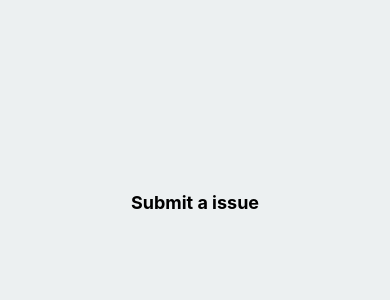
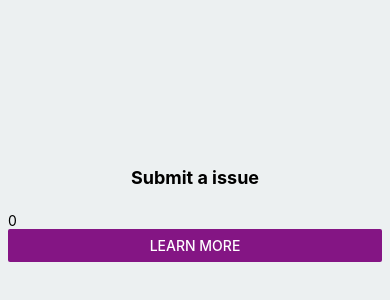
Before and after one commit to IntelligentLion/THE-CAPSTONE, a React Native app: screen / in a window 390 px wide. Shown: the part 220-520 px from the top of the page. Built offline with nearby package versions, Linux system fonts and the light colour scheme.

Commit message:
Update App.js
I have a bit of issue with it plz fix it

```diff
--- a/App.js
+++ b/App.js
@@ -1,11 +1,31 @@
 import * as React from 'react';
-import { Text, View, StyleSheet } from 'react-native';
+import { Text, View, StyleSheet, Button, TextInput } from 'react-native';
+
 export default function App() {
+  const [submit, setSubmit] = React.useState(0);
+  const onSubmit = () => {
+  }
+  const[submitButton, setSubmitButton] = React.useState(0);
+  const[content, setContent] = React.useState(0);
+  const onContent = (newContent) => {
+    setContent(newContent);
+  }
   return (
     <View style={styles.container}>
       <Text style={styles.paragraph}>
       Submit a issue
       </Text>
+     <TextInput
+   onChangeText={submitButton}
+   value={content}
+   keyboardType="number-pad"
+/>
+      <Button
+  onPress={onSubmit}
+  title="Learn More"
+  color="#841584"
+  accessibilityLabel="Learn more about this purple button"
+/>
     </View>
   );
 }
```
